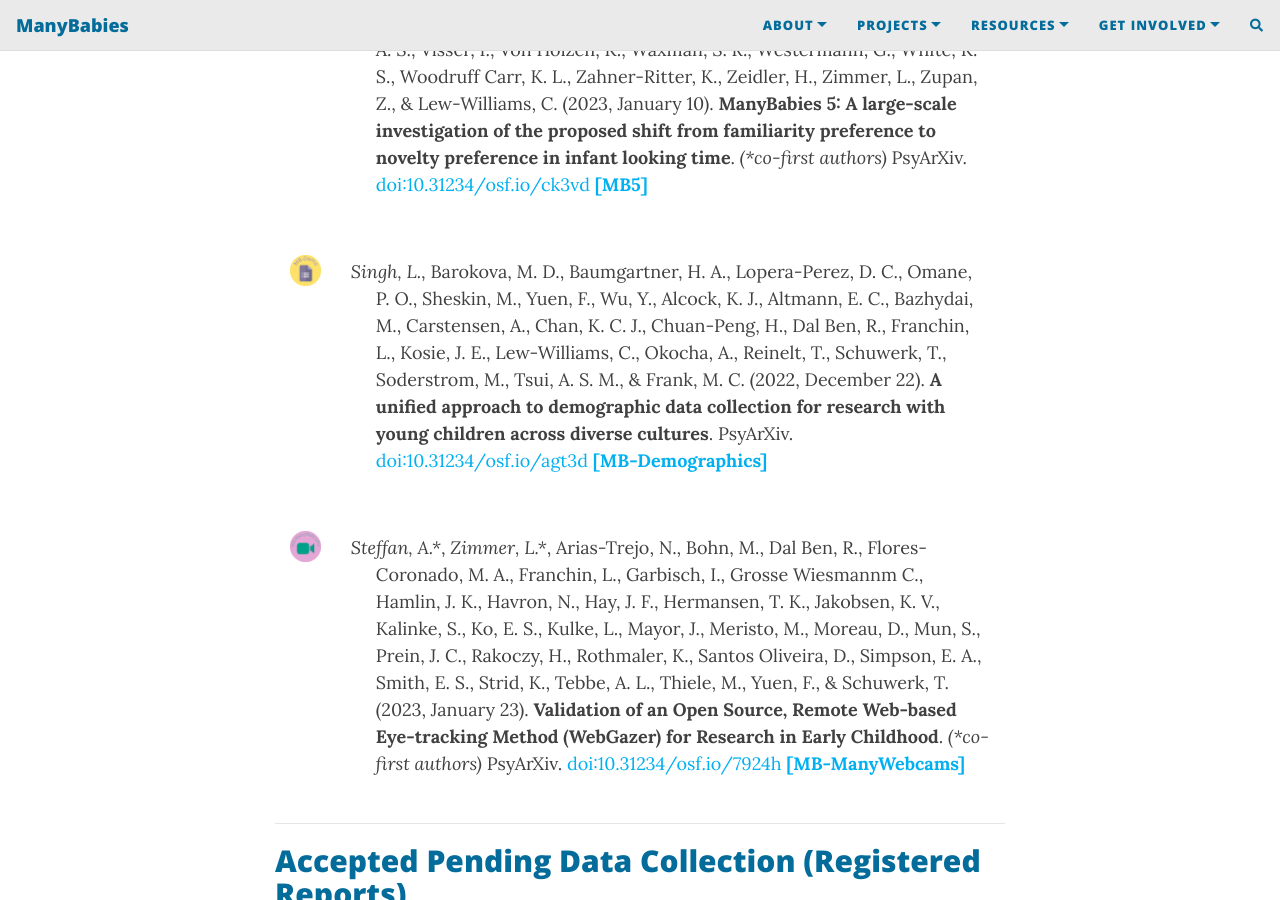
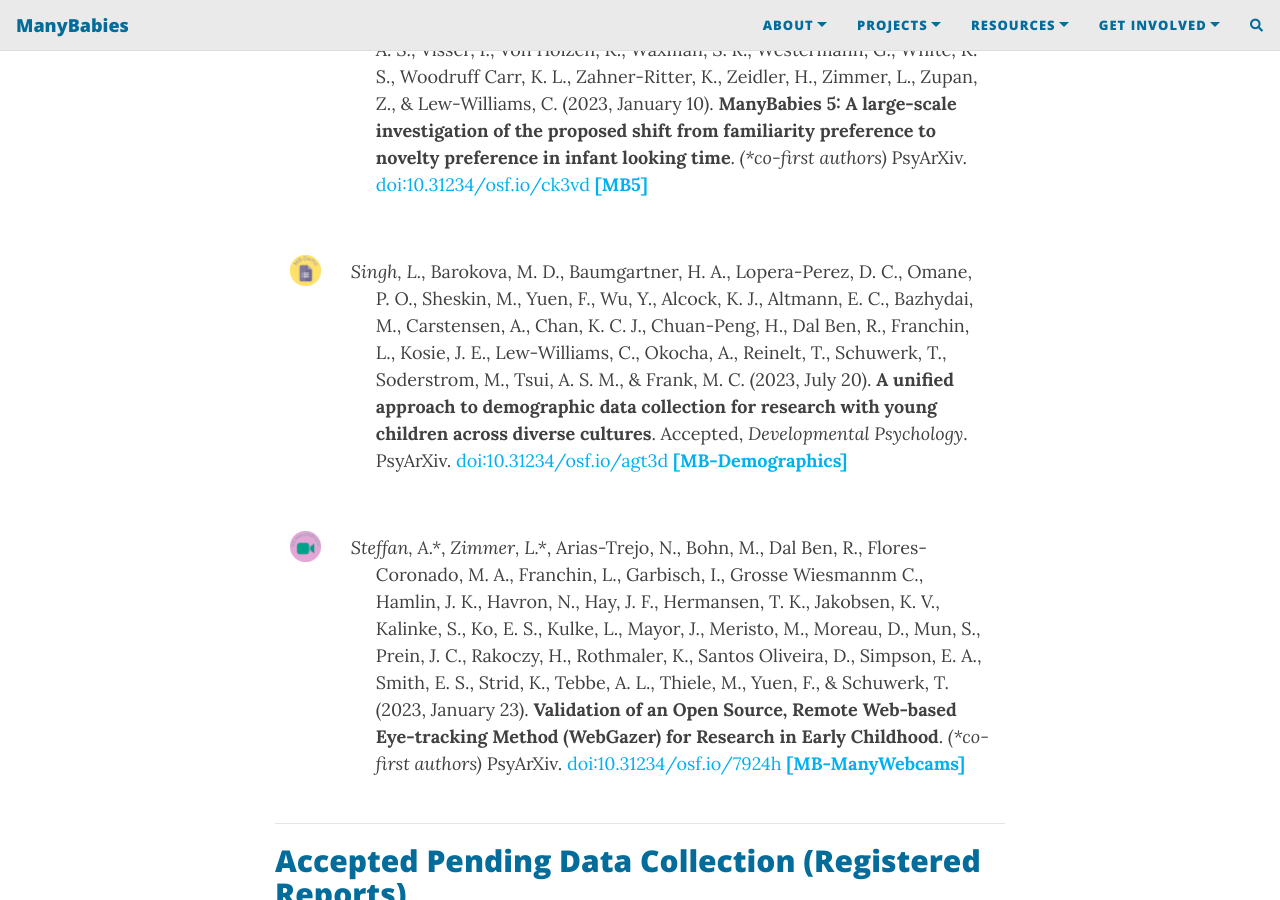
Before and after one commit to manybabies/manybabies.github.io, a Jekyll site: the page built from publications.md, in a window 1280 px wide and 900 px high, scrolled down 1047 px. Built offline with Jekyll 4.4.1, drawn with Linux system fonts in a browser that asks for light colours; nearby versions of some CDN libraries; comment, search, counter and statistics services are not loaded.

Commit message:
Update publications.md

```diff
--- a/publications.md
+++ b/publications.md
@@ -42,8 +42,9 @@
         <a href="{{site.baseurl}}/MB-demographics/"><img src="/assets/img/MBDemo_logo.png" alt="ManyBabies Demographics logo"></a>
       </div>
       <div class="col-sm-11">
-        <p style="padding-left: 25px; text-indent: -25px"><i>Singh, L.</i>, Barokova, M. D., Baumgartner, H. A., Lopera-Perez, D. C., Omane, P. O., Sheskin, M., Yuen, F., Wu, Y., Alcock, K. J., Altmann, E. C., Bazhydai, M., Carstensen, A., Chan, K. C. J., Chuan-Peng, H., Dal Ben, R., Franchin, L., Kosie, J. E., Lew-Williams, C., Okocha, A., Reinelt, T., Schuwerk, T., Soderstrom, M., Tsui, A. S. M., & Frank, M. C. (2022, December 22).
+        <p style="padding-left: 25px; text-indent: -25px"><i>Singh, L.</i>, Barokova, M. D., Baumgartner, H. A., Lopera-Perez, D. C., Omane, P. O., Sheskin, M., Yuen, F., Wu, Y., Alcock, K. J., Altmann, E. C., Bazhydai, M., Carstensen, A., Chan, K. C. J., Chuan-Peng, H., Dal Ben, R., Franchin, L., Kosie, J. E., Lew-Williams, C., Okocha, A., Reinelt, T., Schuwerk, T., Soderstrom, M., Tsui, A. S. M., & Frank, M. C. (2023, July 20).
         <b>A unified approach to demographic data collection for research with young children across diverse cultures</b>.
+        Accepted, <i>Developmental Psychology</i>.
         PsyArXiv.
         <a href="https://doi.org/10.31234/osf.io/agt3d" target="_blank">doi:10.31234/osf.io/agt3d</a>
         <a href="{{site.baseurl}}/MB-demographics/"><b>[MB-Demographics]</b></a></p>
```
